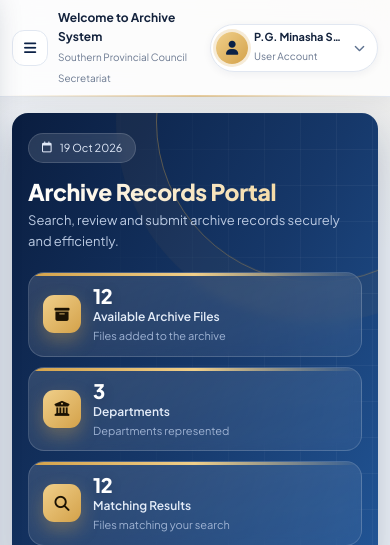
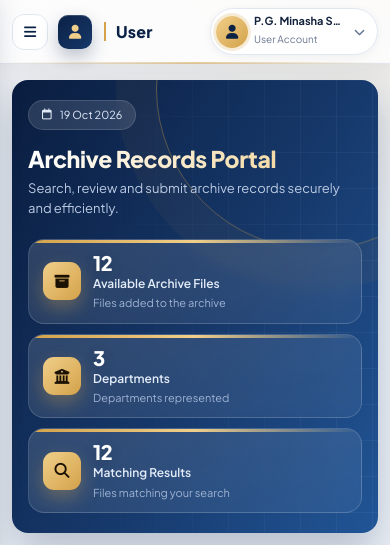
Before and after one commit to Minasha2001/Archive_System, a PHP site: page /user_dashboard.php in a window 390 px wide. Shown: the top 545 px of the page. Run offline with PHP 8.4, Linux system fonts and the light colour scheme.

Commit message:
Update user_dashboard.php

```diff
--- a/user_dashboard.php
+++ b/user_dashboard.php
@@ -76,8 +76,11 @@ button{cursor:pointer}
 .topbar-left{display:flex;align-items:center;gap:14px;min-width:0}
 .menu-toggle{width:40px;height:40px;flex-shrink:0;display:grid;place-items:center;background:#fff;border:1px solid var(--line);border-radius:12px;color:var(--navy);font-size:14px;transition:.2s}
 .menu-toggle:hover{color:#fff;background:var(--navy)}
-.topbar-greeting strong{display:block;font-size:var(--fs-lg);font-weight:700}
-.topbar-greeting span{font-size:var(--fs-xs);color:var(--muted)}
+.topbar-title{display:flex;align-items:center;gap:12px;min-width:0}
+.title-icon{width:42px;height:42px;flex-shrink:0;display:grid;place-items:center;border-radius:13px;background:linear-gradient(135deg,var(--navy),var(--navy-2));color:var(--gold-2);font-size:17px;box-shadow:0 8px 18px rgba(13,37,71,.28),inset 0 1px 0 rgba(255,255,255,.18)}
+.title-text{min-width:0;padding-left:14px;border-left:2px solid var(--gold)}
+.title-text h1{font-size:21px;font-weight:800;line-height:1.2;letter-spacing:.2px;color:var(--navy)}
+.title-text>span{display:block;font-size:var(--fs-xs);color:var(--muted);margin-top:2px}
 .profile{display:flex;align-items:center;gap:10px;position:relative;flex-shrink:0;padding:5px 8px 5px 5px;background:#fff;border:1px solid var(--line);border-radius:40px}
 .profile-avatar{width:36px;height:36px;border-radius:50%;display:grid;place-items:center;color:var(--navy);background:linear-gradient(135deg,var(--gold-2),var(--gold));font-size:14px}
 .profile-details strong{display:block;font-size:var(--fs-sm);font-weight:700;line-height:1.3}
@@ -197,8 +200,10 @@ td:first-child{color:#8a98b0;font-weight:700}
     .topbar{min-height:58px;padding:8px 12px}
     .topbar-left{gap:10px}
     .menu-toggle{width:36px;height:36px}
-    .topbar-greeting strong{font-size:var(--fs-sm)}
-    .topbar-greeting span{font-size:10px}
+    .title-icon{width:34px;height:34px;font-size:14px;border-radius:10px}
+    .title-text{padding-left:10px}
+    .title-text h1{font-size:16px}
+    .title-text>span{display:none}
     .profile{gap:6px}
     .profile-avatar{width:32px;height:32px}
     .profile-details strong{font-size:var(--fs-xs);max-width:90px;overflow:hidden;text-overflow:ellipsis;white-space:nowrap}
@@ -497,9 +502,12 @@ td:first-child{color:var(--navy-2)}
                 <button class="menu-toggle" id="menuToggle" type="button" aria-label="Toggle menu" aria-expanded="true">
                     <i class="fa-solid fa-bars"></i>
                 </button>
-                <div class="topbar-greeting">
-                    <strong>Welcome to Archive System</strong>
-                    <span>Southern Provincial Council Secretariat</span>
+                <div class="topbar-title">
+                    <div class="title-icon"><i class="fa-solid fa-user"></i></div>
+                    <div class="title-text">
+                        <h1>User</h1>
+                        <span>Southern Provincial Council Secretariat</span>
+                    </div>
                 </div>
             </div>
 
```
